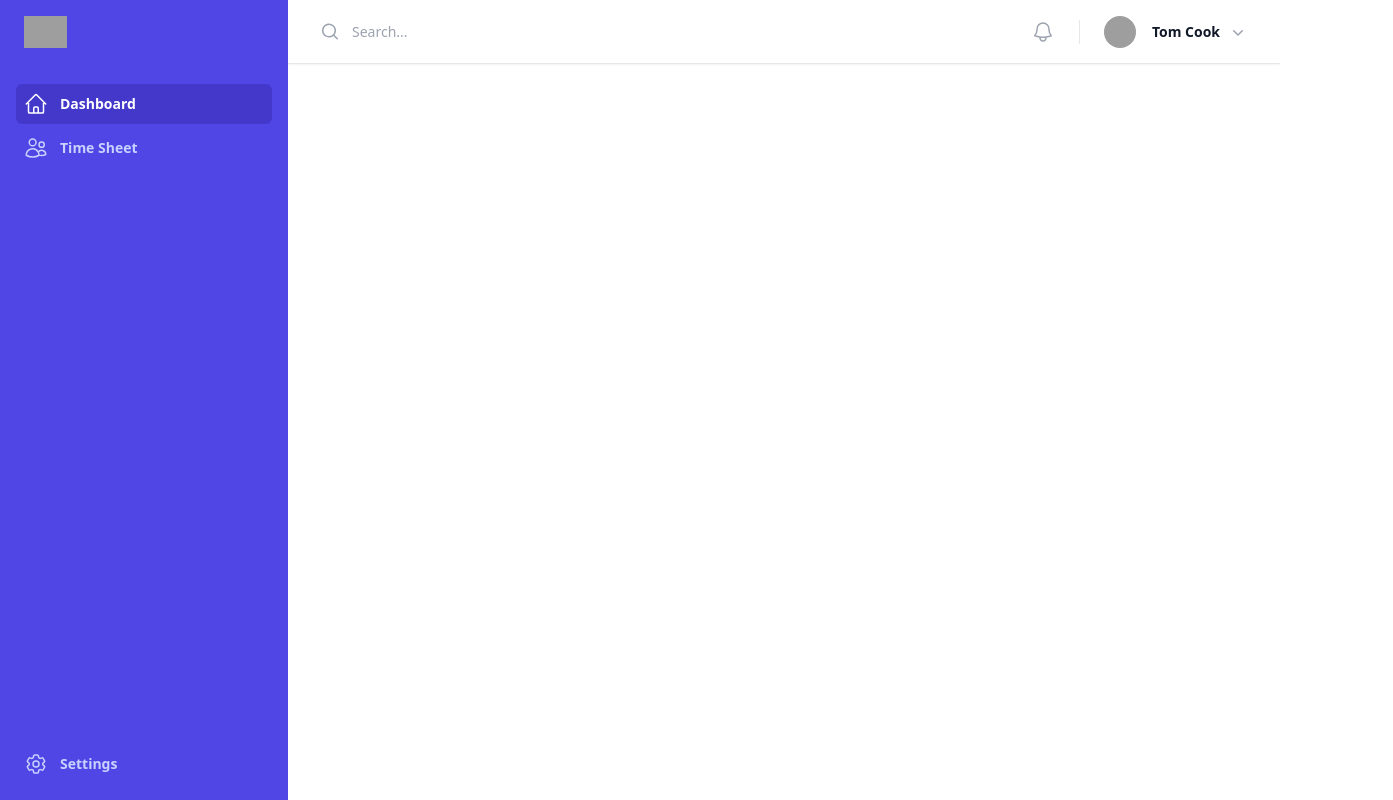
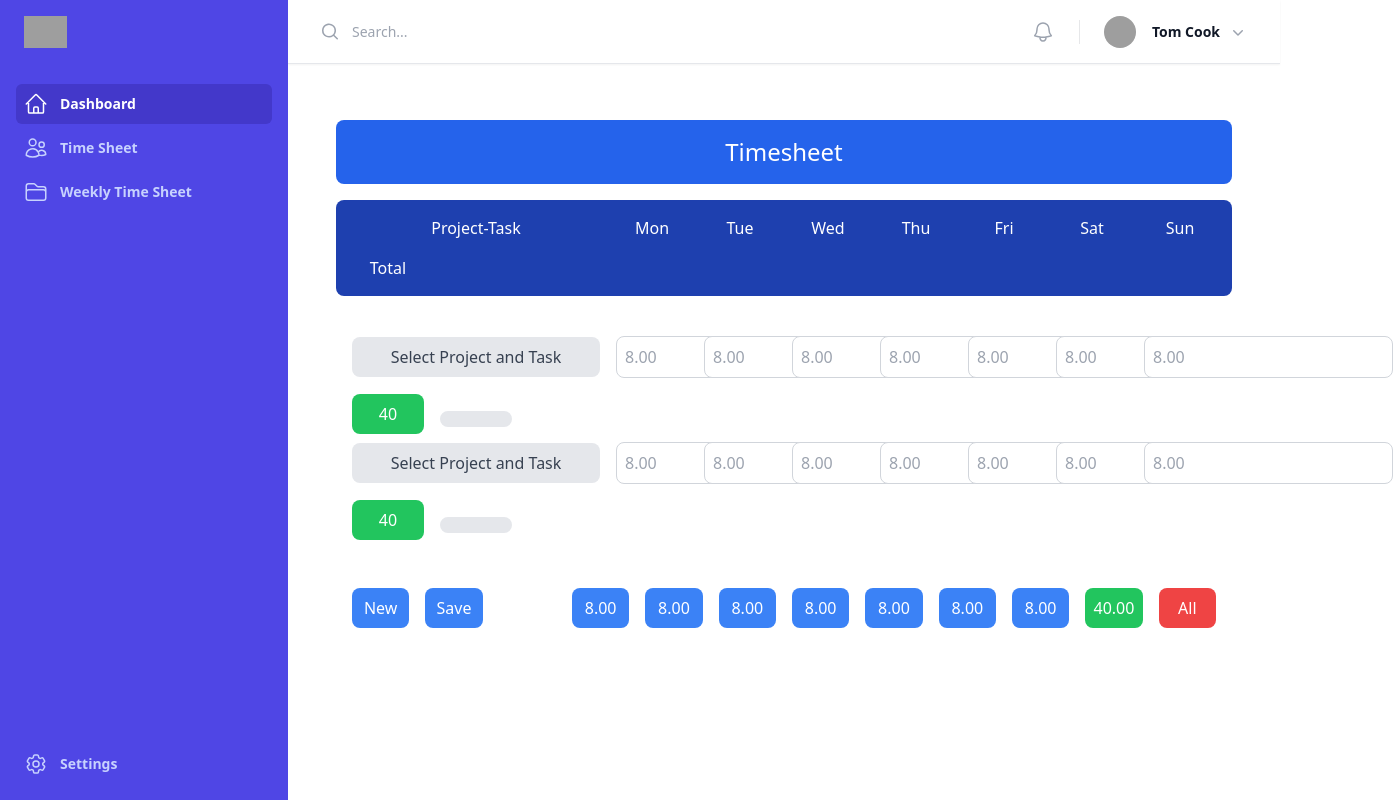
Before and after one commit to Andola-susil/saas-vue-v2, a Vue app: page /time-table in a window 1280 px wide. Shown: the whole page, 1393 px wide, since content can reach past the window. Built offline with nearby package versions, Linux system fonts and the light colour scheme; grey boxes are pictures that could not be loaded.

Commit message:
Added weekly timesheet table structure

```diff
--- a/src/components/SideBar.vue
+++ b/src/components/SideBar.vue
@@ -13,7 +13,6 @@
 </template>
 
 <script>
-import Sidebar from '../components/Sidebar.vue';
 
 export default {
   components: {
--- /dev/null
+++ b/src/components/TimeTable.vue
@@ -0,0 +1,103 @@
+<template>
+  <div class="container mx-auto p-4">
+    <div class="bg-blue-600 text-white p-4 rounded-lg">
+      <h1 class="text-center text-2xl">Timesheet</h1>
+    </div>
+    <div class="bg-blue-800 text-white p-4 rounded-lg mt-4">
+      <div class="grid grid-cols-10 gap-4 text-center">
+        <div class="col-span-3">
+          <h4>Project-Task</h4>
+        </div>
+        <div><h4>Mon</h4></div>
+        <div><h4>Tue</h4></div>
+        <div><h4>Wed</h4></div>
+        <div><h4>Thu</h4></div>
+        <div><h4>Fri</h4></div>
+        <div><h4>Sat</h4></div>
+        <div><h4>Sun</h4></div>
+        <div><h4>Total</h4></div>
+        <div>
+          <span class="glyphicon glyphicon-wrench more-toolbar" aria-hidden="true"></span>
+        </div>
+      </div>
+    </div>
+    <div class="bg-white p-4 rounded-lg mt-4">
+      <div v-for="(task, index) in tasks" :key="index" class="grid grid-cols-10 gap-4 text-center items-center mt-2">
+        <div class="col-span-3">
+          <button class="bg-gray-200 text-gray-700 p-2 rounded-lg w-full">Select Project and Task</button>
+        </div>
+        <div v-for="day in days" :key="day">
+          <input type="text" class="form-input p-2 border border-gray-300 rounded-lg" placeholder="8.00" />
+        </div>
+        <div>
+          <button class="bg-green-500 text-white p-2 rounded-lg w-full">40</button>
+        </div>
+        <div>
+          <button class="bg-gray-200 text-gray-700 p-2 rounded-lg w-full">
+            <span class="glyphicon glyphicon-trash" aria-hidden="true"></span>
+          </button>
+        </div>
+      </div>
+    </div>
+    <div class="bg-white p-4 rounded-lg mt-4">
+      <div class="grid grid-cols-12 gap-4 text-center items-center">
+        <div class="col-span-1">
+          <button class="bg-blue-500 text-white p-2 rounded-lg w-full">
+            <span class="glyphicon glyphicon-floppy-disk" aria-hidden="true"> New</span>
+          </button>
+        </div>
+        <div class="col-span-1">
+          <button class="bg-blue-500 text-white p-2 rounded-lg w-full">
+            <span class="glyphicon glyphicon-floppy-open" aria-hidden="true"> Save</span>
+          </button>
+        </div>
+        <div class="col-span-1"></div>
+        <div v-for="day in days" :key="day" class="col-span-1">
+          <button class="bg-blue-500 text-white p-2 rounded-lg w-full">8.00</button>
+        </div>
+        <div class="col-span-1">
+          <button class="bg-green-500 text-white p-2 rounded-lg w-full">40.00</button>
+        </div>
+        <div class="col-span-1">
+          <button class="bg-red-500 text-white p-2 rounded-lg w-full">
+            <span class="glyphicon glyphicon-trash" aria-hidden="true"> All</span>
+          </button>
+        </div>
+      </div>
+    </div>
+  </div>
+</template>
+
+<script>
+export default {
+  data() {
+    return {
+      tasks: [{}, {}],
+      days: ['Mon', 'Tue', 'Wed', 'Thu', 'Fri', 'Sat', 'Sun']
+    };
+  }
+};
+</script>
+
+<style>
+
+.more-toolbar {
+  margin-top: 10px;
+}
+
+.more {
+  margin-top: 3px;
+}
+
+.more:last-child {
+  margin-bottom: 0px;
+}
+
+.more p {
+  font-weight: 350;
+}
+
+.p {
+  text-align: center;
+}
+</style>
--- a/src/layout/AdminLayout.vue
+++ b/src/layout/AdminLayout.vue
@@ -213,6 +213,7 @@ import { ChevronDownIcon, MagnifyingGlassIcon } from '@heroicons/vue/20/solid'
 const navigation = [
   { name: 'Dashboard', href: '/', icon: HomeIcon, current: true },
   { name: 'Time Sheet', href: '/time-sheet', icon: UsersIcon, current: false },
+  { name: 'Weekly Time Sheet', href: '/time-table', icon: FolderIcon, current: false },
 
 ]
 const teams = [
--- a/src/router/index.js
+++ b/src/router/index.js
@@ -1,10 +1,11 @@
 import { createRouter, createWebHistory } from 'vue-router';
 import Dashboard from '../views/Dashboard.vue';
-import Timesheet from '../views/Timesheet.vue';
+import Timesheet from '../views/TimeSheet.vue';
 import CurrentTimesheet from '../components/CurrentTimesheet.vue';
 import SignIn from '../views/SignIn.vue';
 import SignUp from '../views/SignUp.vue';
 import TimeSheet from '../views/TimeSheet.vue';
+import TimeTable from '../components/TimeTable.vue';
 
 const routes = [
   { path: '/', name: 'Dashboard', component: Dashboard },
@@ -13,6 +14,7 @@ const routes = [
   { path: '/signin', name: 'SignIn', component: SignIn, meta: { hideSidebar: true }},
   { path: '/signup', name: 'SignUp', component: SignUp, meta: { hideSidebar: true }},
   { path: '/time-sheet', name: 'TimeSheet', component: TimeSheet },
+  { path: '/time-table', name: 'TimeTable', component: TimeTable },
 ];
 
 const router = createRouter({
--- a/vite.config.js
+++ b/vite.config.js
@@ -4,8 +4,4 @@ import vue from '@vitejs/plugin-vue'
 // https://vitejs.dev/config/
 export default defineConfig({
   plugins: [vue()],
-  server: {
-    host: '192.168.2.34', // or your desired host
-    port: 5174
-  }
 })
```
